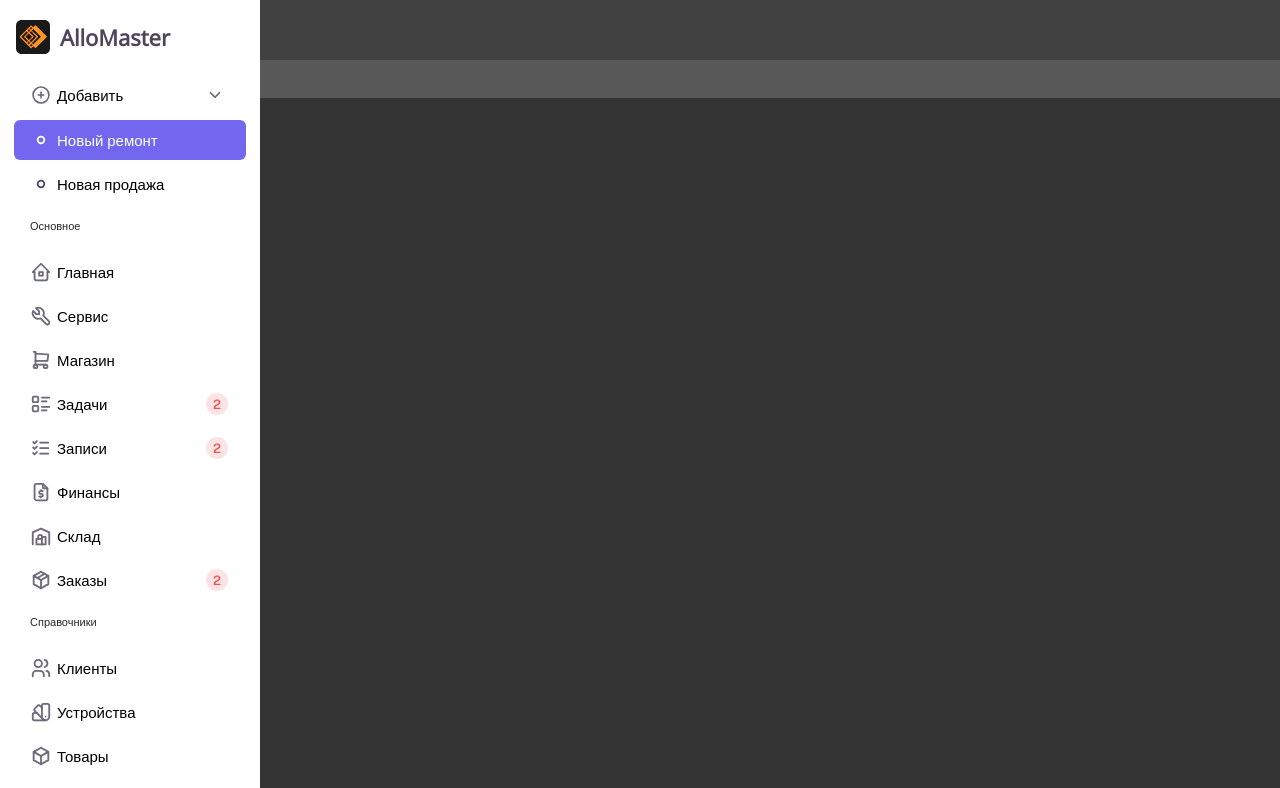
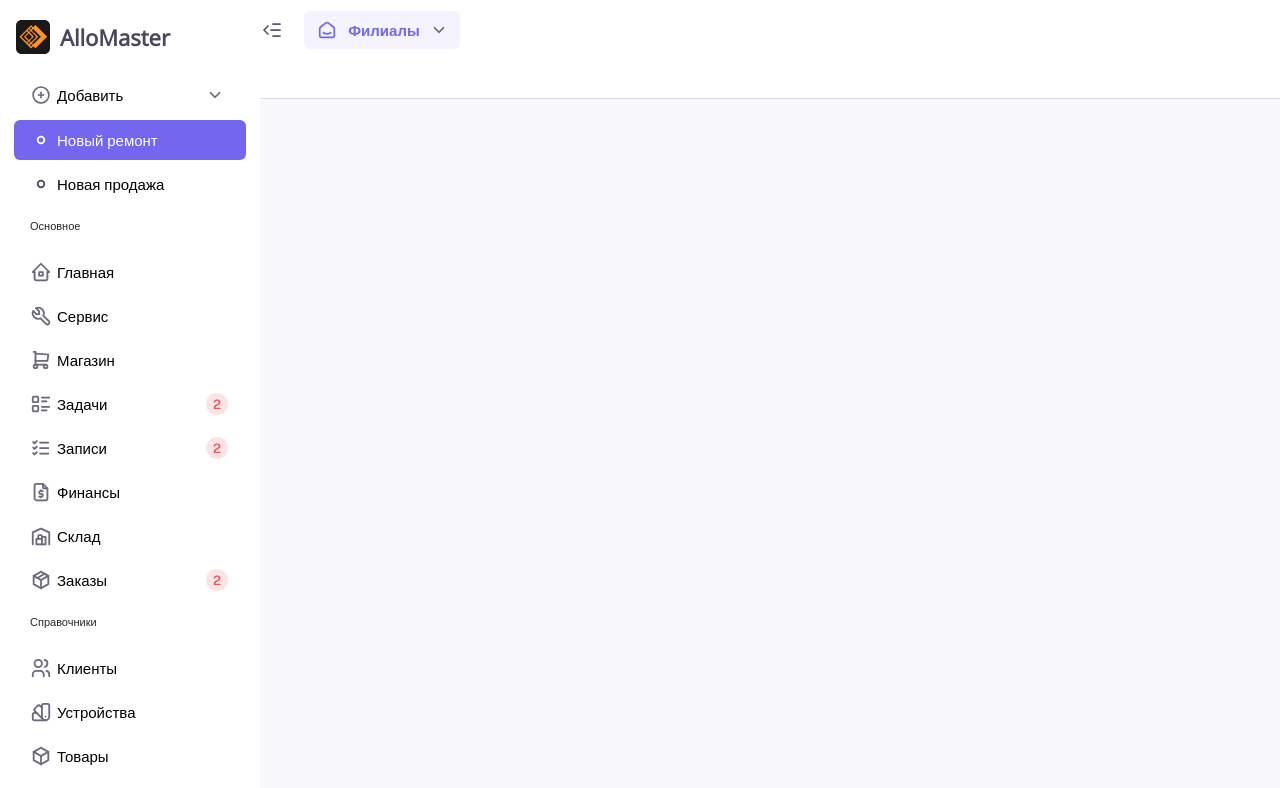
Before and after one commit to Aidar05/srm-project, a Vue app: page / in a window 1280 px wide. Shown: the top 788 px of the page. Built offline with nearby package versions, Linux system fonts and the light colour scheme.

Commit message:
Начал делать header

```diff
--- a/src/assets/css/global.css
+++ b/src/assets/css/global.css
@@ -13,21 +13,9 @@ body{
   background-color: var(--body-bg-color);
 }
 
-#header-container{
-  height: 98px;
+/* #content{
+  background-color: rgb(53, 52, 52);
+  height: 700px;
+  margin-left: 260px;
 }
-
-#header{
-  height: 60px;
-  background-color: rgb(65, 65, 65);
-}
-
-#nav-tabs{
-  height: 38px;
-  background-color: rgb(88, 88, 88);
-}
-
-#content{
-  height: 700px;
-  background-color: rgb(53, 52, 52);
-}
+ */
--- /dev/null
+++ b/src/assets/css/header.css
@@ -0,0 +1,53 @@
+#header-container{
+  height: 98px;
+  margin-left: 260px;
+  background-color: var(--container-bg-color);
+}
+
+#header{
+  display: flex;
+  align-items: center;
+  height: 60px;
+}
+
+#header-left-contaienr{
+  display: flex;
+  align-items: center;
+  gap: 20px
+}
+
+#indent-decrease{
+  display: block;
+  width: 24px;
+  height: 24px;
+}
+
+.filials-button{
+  display: flex;
+  justify-content: center;
+  align-items: center;
+  gap: 10px;
+
+  width: 156px;
+  height: 38px;
+  border-radius: 6px;
+  background-color: rgba(115, 103, 240, 0.08);
+}
+
+.filials-button span{
+  font-size: 15px;
+  font-weight: 600;
+  line-height: 22px;
+  color: rgba(115, 103, 240, 1)
+}
+
+#filials-dropdown{
+  stroke: rgba(115, 103, 240, 1) !important;
+}
+
+
+
+#nav-tabs{
+  height: 38px;
+  border-bottom: 1px solid rgba(219, 218, 222, 1);
+}
--- /dev/null
+++ b/src/assets/icons/vue/IndentDeacrease.vue
@@ -0,0 +1,12 @@
+<template>
+  <svg width="24" height="24" viewBox="0 0 24 24" fill="none" xmlns="http://www.w3.org/2000/svg">
+    <path d="M20 6H13" stroke="#4B465C" stroke-width="1.75" stroke-linecap="round" stroke-linejoin="round"/>
+    <path d="M20 6H13" stroke="white" stroke-opacity="0.1" stroke-width="1.75" stroke-linecap="round" stroke-linejoin="round"/>
+    <path d="M20 12H11" stroke="#4B465C" stroke-width="1.75" stroke-linecap="round" stroke-linejoin="round"/>
+    <path d="M20 12H11" stroke="white" stroke-opacity="0.1" stroke-width="1.75" stroke-linecap="round" stroke-linejoin="round"/>
+    <path d="M20 18H13" stroke="#4B465C" stroke-width="1.75" stroke-linecap="round" stroke-linejoin="round"/>
+    <path d="M20 18H13" stroke="white" stroke-opacity="0.1" stroke-width="1.75" stroke-linecap="round" stroke-linejoin="round"/>
+    <path d="M8 8L4 12L8 16" stroke="#4B465C" stroke-width="1.75" stroke-linecap="round" stroke-linejoin="round"/>
+    <path d="M8 8L4 12L8 16" stroke="white" stroke-opacity="0.1" stroke-width="1.75" stroke-linecap="round" stroke-linejoin="round"/>
+  </svg>
+</template>
--- /dev/null
+++ b/src/assets/icons/vue/SmartHome.vue
@@ -0,0 +1,7 @@
+<template>
+  <svg width="22" height="22" viewBox="0 0 22 22" fill="none" xmlns="http://www.w3.org/2000/svg">
+    <path d="M17.4166 7.98416L12.528 4.18183C11.6454 3.49522 10.4094 3.49522 9.52684 4.18183L4.63734 7.98416C4.04188 8.44723 3.69374 9.15941 3.69409 9.91374V16.5137C3.69409 17.5263 4.5149 18.3471 5.52743 18.3471H16.5274C17.5399 18.3471 18.3608 17.5263 18.3608 16.5137V9.91374C18.3608 9.15933 18.0124 8.44708 17.4166 7.98416" stroke="#7367F0" stroke-width="1.75" stroke-linecap="round" stroke-linejoin="round"/>
+    <path d="M14.6666 13.7499C12.6408 14.9718 9.35725 14.9718 7.33325 13.7499" stroke="#7367F0" stroke-width="1.75" stroke-linecap="round" stroke-linejoin="round"/>
+  </svg>
+
+</template>
--- /dev/null
+++ b/src/components/Header.vue
@@ -0,0 +1,38 @@
+<template>
+  <div id="header-container">
+    <div id="header">
+      <div id="header-left-contaienr">
+        <Icon id="indent-decrease" :name="'IndentDeacrease'"/>
+
+        <div class="filials-button">
+          <Icon :name="'SmartHome'"/>
+
+          <span>Филиалы</span>
+
+          <Icon id="filials-dropdown" :name="'ChevronDown'"/>
+        </div>
+      </div>
+    </div>
+
+    <div id="nav-tabs"></div>
+  </div>
+
+  <div id="content">
+
+  </div>
+</template>
+
+<script>
+import Icon from './MenuComponents/Icon.vue';
+
+export default{
+  name: "Header",
+  components: {
+    Icon
+  }
+}
+</script>
+
+<style>
+@import url("../assets/css/header.css");
+</style>
--- a/src/views/FinancesView.vue
+++ b/src/views/FinancesView.vue
@@ -1,24 +1,23 @@
 <template>
   <Menu />
 
-  <div id="header-container">
-    <div id="header"></div>
-
-    <div id="nav-tabs"></div>
-  </div>
-
-  <div id="content">
-
-  </div>
+  <Header />
 </template>
 
 <script>
+import IndentDeacrease from "@/assets/icons/vue/IndentDeacrease.vue";
 import Menu from "../components/Menu.vue"
+import Icon from "@/components/MenuComponents/Icon.vue";
+import Header from "@/components/Header.vue";
 
 export default{
   name: "FinancesView",
   components: {
-    Menu
-  }
+    Menu, Icon, Header
+}
 }
 </script>
+
+<style>
+@import url("../assets/css/header.css")
+</style>
```
Also changed, not shown: src/assets/icons/svg/indent-decrease.svg (added), src/assets/icons/svg/smart-home.svg (added).
